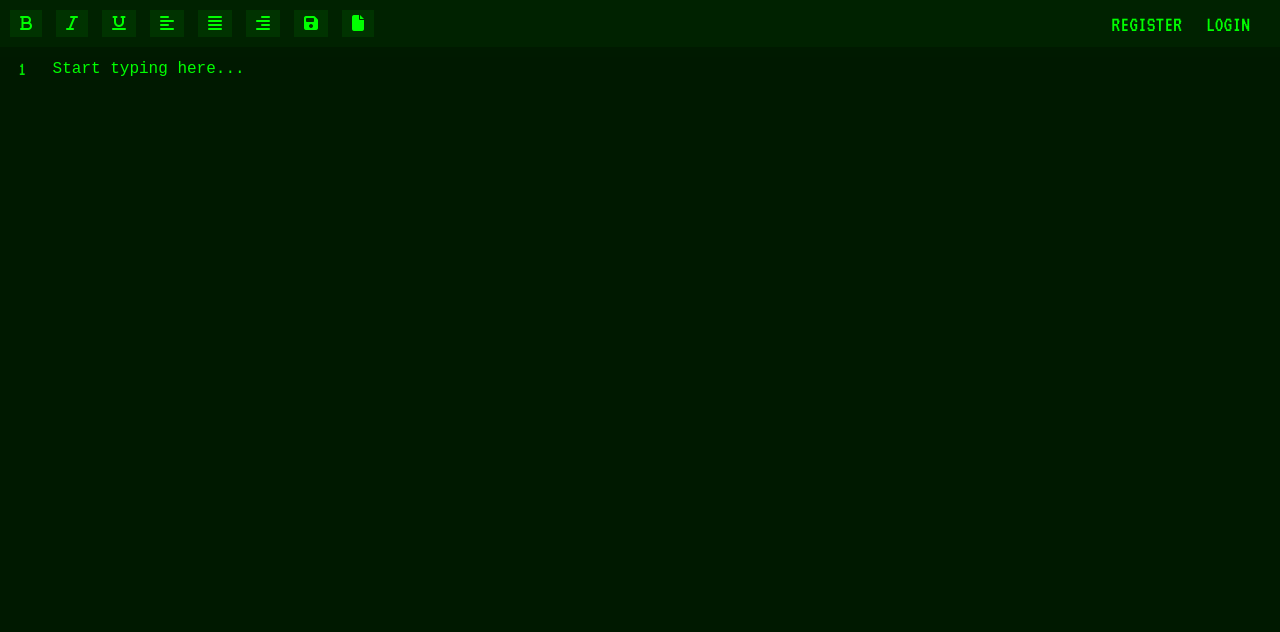
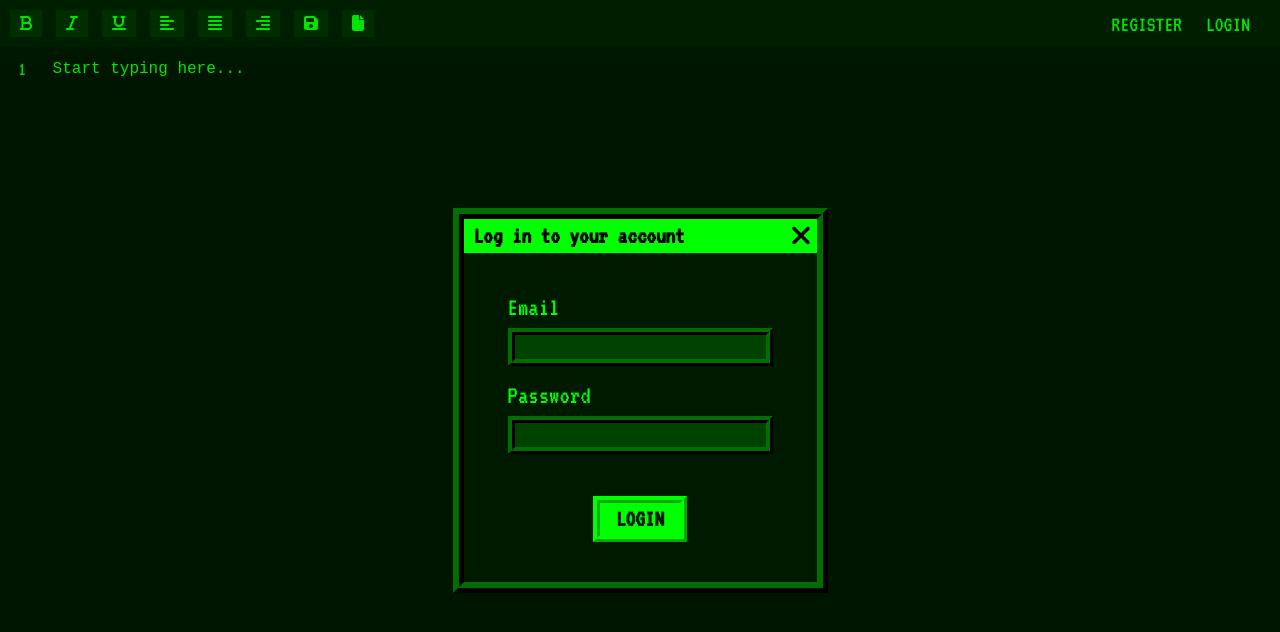
Before and after one commit to denizMishev/pwa-text-editor, a React (Create React App) app: page / in a window 1280 px wide. Both pictures are taken after a click on the button "LOGIN". Shown: the top 632 px of the page. Built offline with nearby package versions, Linux system fonts and the light colour scheme; no server answers.

Commit message:
added login modal

```diff
--- a/public/styles/auth-form.css
+++ b/public/styles/auth-form.css
@@ -78,3 +78,7 @@ input:-webkit-autofill:active {
 .auth-form-btn-ctr {
     margin-bottom: 40px;
 }
+
+#login-form {
+    height: 385px;
+}
--- a/src/components/Header.js
+++ b/src/components/Header.js
@@ -1,8 +1,10 @@
 import { useState } from "react";
 import { RegisterModal } from "./RegisterModal";
+import { LoginModal } from "./LoginModal";
 
 export function Header() {
   const [isRegisterOpen, setRegisterOpen] = useState(false);
+  const [isLoginOpen, setLoginOpen] = useState(false);
 
   return (
     <header id="header">
@@ -36,12 +38,15 @@ export function Header() {
         <button className="register-btn" onClick={() => setRegisterOpen(true)}>
           REGISTER
         </button>
-        <button className="login-btn">LOGIN</button>
+        <button className="login-btn" onClick={() => setLoginOpen(true)}>
+          LOGIN
+        </button>
       </div>
       <RegisterModal
         isOpen={isRegisterOpen}
         onClose={() => setRegisterOpen(false)}
       />
+      <LoginModal isOpen={isLoginOpen} onClose={() => setLoginOpen(false)} />
     </header>
   );
 }
--- /dev/null
+++ b/src/components/LoginModal.js
@@ -0,0 +1,52 @@
+import React from "react";
+import TypingAnimation from "./TypingAnimation";
+
+export function LoginModal({ isOpen, onClose }) {
+  if (!isOpen) return null;
+
+  return (
+    <div className="modal-overlay">
+      <div className="modal-content">
+        <form action="">
+          <div id="login-form" className="auth-form bg-primary-100">
+            <header className="auth-form-header">
+              <div className="auth-form-topbar bg-clr-accent">
+                <div className="auth-form-topbar-text">
+                  <TypingAnimation text="Log in to your account" speed={50} />
+                </div>
+                <div className="close-icon-auth | close-icon" onClick={onClose}>
+                  <i class="fa-solid fa-xmark"></i>
+                </div>
+              </div>
+            </header>
+            <div className="auth-form-input-area">
+              <div className="auth-form-input-ctr">
+                <label className=" clr-accent" htmlFor="email-input">
+                  Email
+                </label>
+                <input
+                  id="email-input"
+                  className="clr-accent user-font"
+                  type="email"
+                />
+              </div>
+              <div className="auth-form-input-ctr">
+                <label className=" clr-accent" htmlFor="password-input">
+                  Password
+                </label>
+                <input
+                  id="password-input"
+                  className="clr-accent user-font"
+                  type="password"
+                />
+              </div>
+            </div>
+            <div className="auth-form-btn-ctr">
+              <button className="neon-btn">Login</button>
+            </div>
+          </div>
+        </form>
+      </div>
+    </div>
+  );
+}
```
